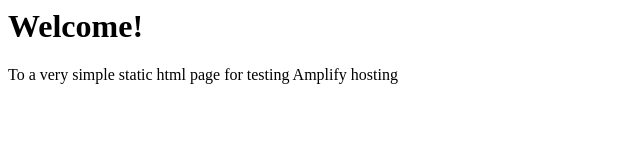
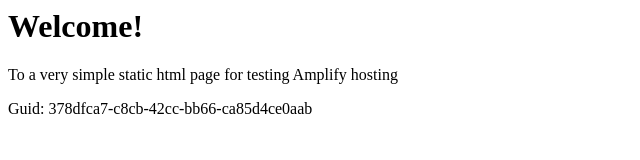
Before and after one commit to aws-aemilia-lhr/Github-PR-Commit-Integration-Test-DoNotTouch-Gith-OKSLNVO2-v1-prod-eu-west-2, a website: page src/index.html in a window 1280 px wide. Shown: the whole page, without its empty margins (0-640 px from the left). Drawn offline with Linux system fonts and the light colour scheme.

Commit message:
commit from integ tests

```diff
--- a/src/index.html
+++ b/src/index.html
@@ -1,3 +1,5 @@
+
+
 <html lang="en">
 
 <head>
@@ -10,6 +12,6 @@
 <body>
     <h1>Welcome!</h1>
     <p>To a very simple static html page for testing Amplify hosting</p>
-</body>
+    <p>Guid: 378dfca7-c8cb-42cc-bb66-ca85d4ce0aab</p></body>
 
 </html>
```
